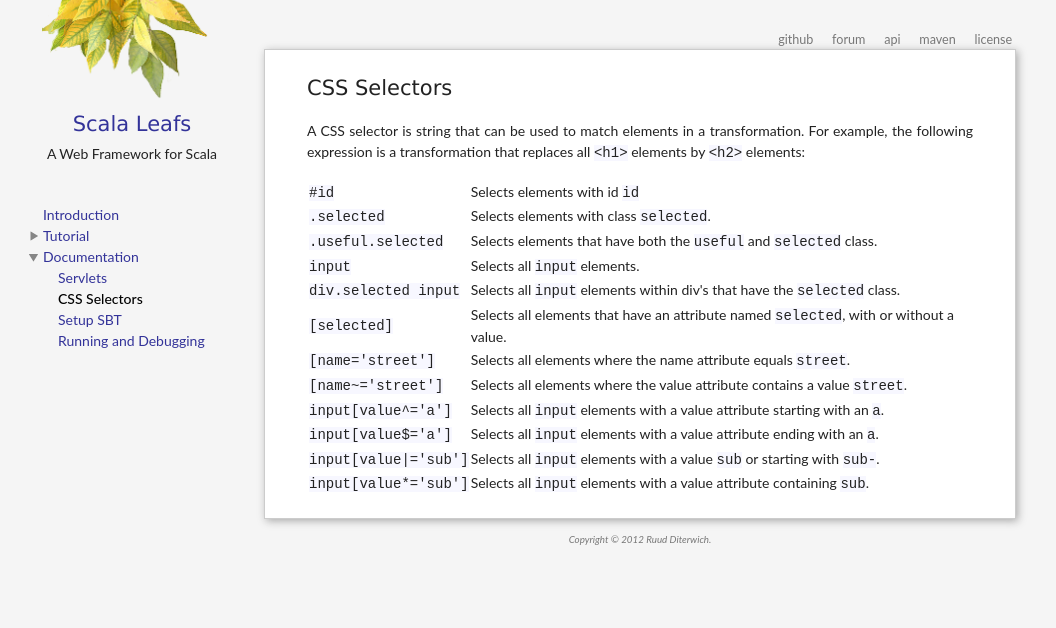
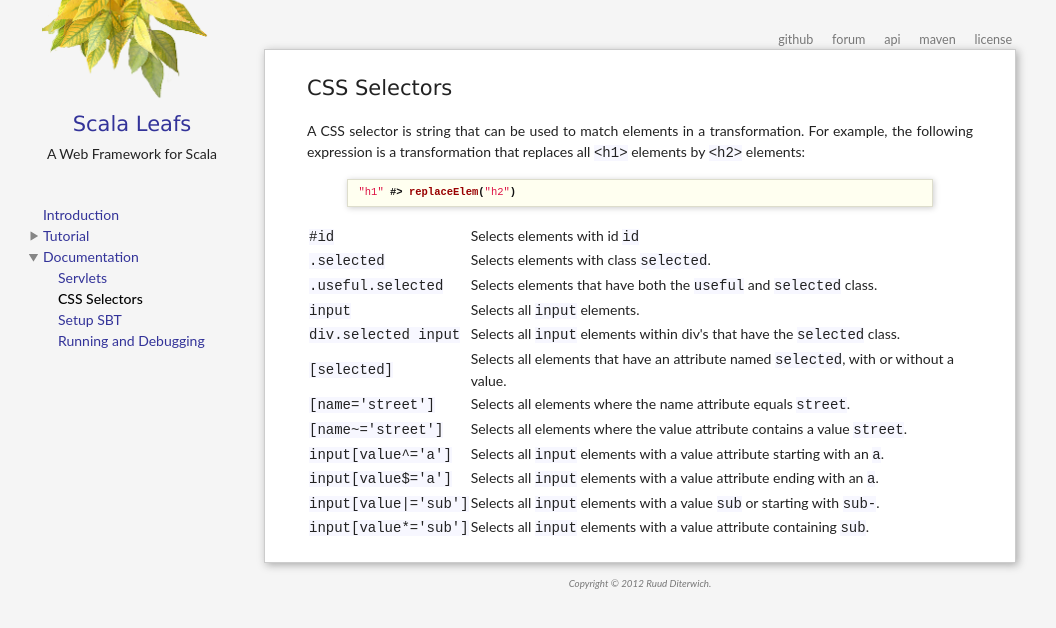
Before and after one commit to scalastuff/scalaleafs, a Jekyll site: the page built from css-selectors.md, in a window 1280 px wide. Shown: the top 628 px of the page, without its empty margins (0-1056 px from the left). Built offline with Jekyll 4.4.1, drawn with Linux system fonts in a browser that asks for light colours.

Commit message:
Updated css-selectors.md

```diff
--- a/css-selectors.md
+++ b/css-selectors.md
@@ -6,6 +6,7 @@
 A CSS selector is string that can be used to match elements in a transformation. For example, the following expression is a transformation that replaces all `<h1>` elements by `<h2>` elements:
 
 {% highlight scala %}
+"h1" #> replaceElem("h2")
 {% endhighlight %}
 
 
```
